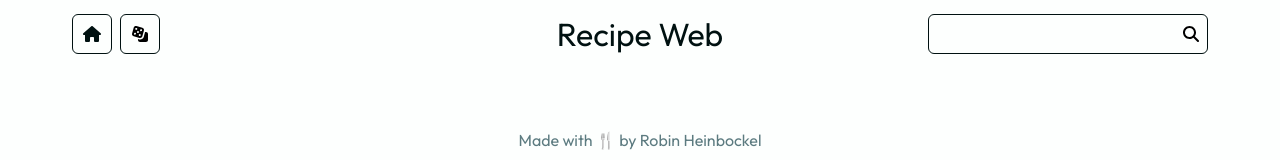
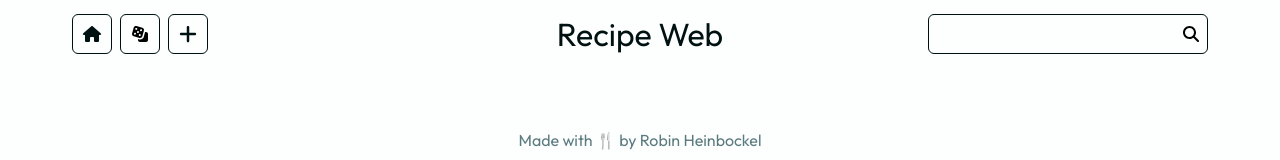
Before and after one commit to okneze/jesti-recipe-web, a Next.js app: page / in a window 1280 px wide. Shown: the top 160 px of the page. Built offline with nearby package versions, Linux system fonts and the light colour scheme.

Commit message:
Add plus icon link to header as requested
Co-authored-by: okneze <7279008+okneze@users.noreply.github.com>

```diff
--- /dev/null
+++ b/src/app/components/AddLink.tsx
@@ -0,0 +1,18 @@
+'use client'
+
+import Link from "next/link";
+import PlusSVG from "../svg/fontawesome/plus";
+import styles from "@/app/styles/AddLink.module.css";
+
+export default function AddLink() {
+    return (
+        <Link
+            href="https://kaimak.knezevic.de"
+            title="Add new content"
+            className={styles.link}
+            target="_self"
+        >
+            <PlusSVG />
+        </Link>
+    );
+}
--- a/src/app/layout.tsx
+++ b/src/app/layout.tsx
@@ -6,6 +6,7 @@ import styles from '@/app/styles/App.module.css';
 import "@/app/globals.css";
 import Search from "@/app/components/Search";
 import Shuffle from "./components/Shuffle";
+import AddLink from "./components/AddLink";
 import { SearchProvider } from "@/app/context/search";
 import { SeedProvider } from "./context/seed";
 
@@ -31,6 +32,7 @@ export default function RootLayout({
                     <HouseSVG />
                   </Link>
                   <Shuffle />
+                  <AddLink />
                 </div>
                 <span className={styles.title}>Recipe Web</span>
                 <div className={styles['search-wrapper']}>
--- /dev/null
+++ b/src/app/styles/AddLink.module.css
@@ -0,0 +1,20 @@
+.link {
+  text-decoration: none;
+  flex-shrink: 0;
+  padding: 9px 8px;
+  border: 1px solid var(--black);
+  border-radius: 6px;
+  transition: transform 300ms;
+  display: inline-flex;
+  align-items: center;
+  justify-content: center;
+
+  & svg {
+    width: 22px;
+    height: 20px;
+  }
+
+  &:hover, &:focus-visible {
+    transform: scale(1.15) rotate(var(--rotate, 2deg));
+  }
+}
```
